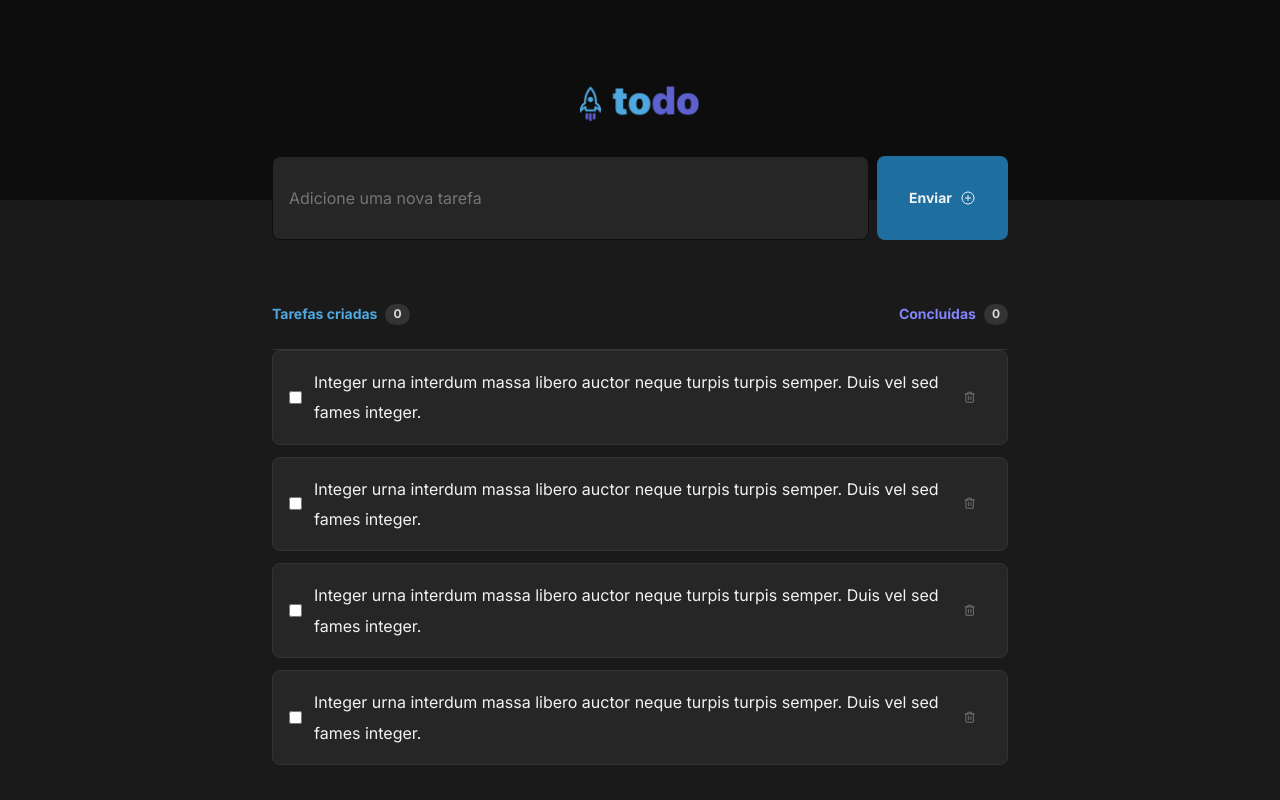
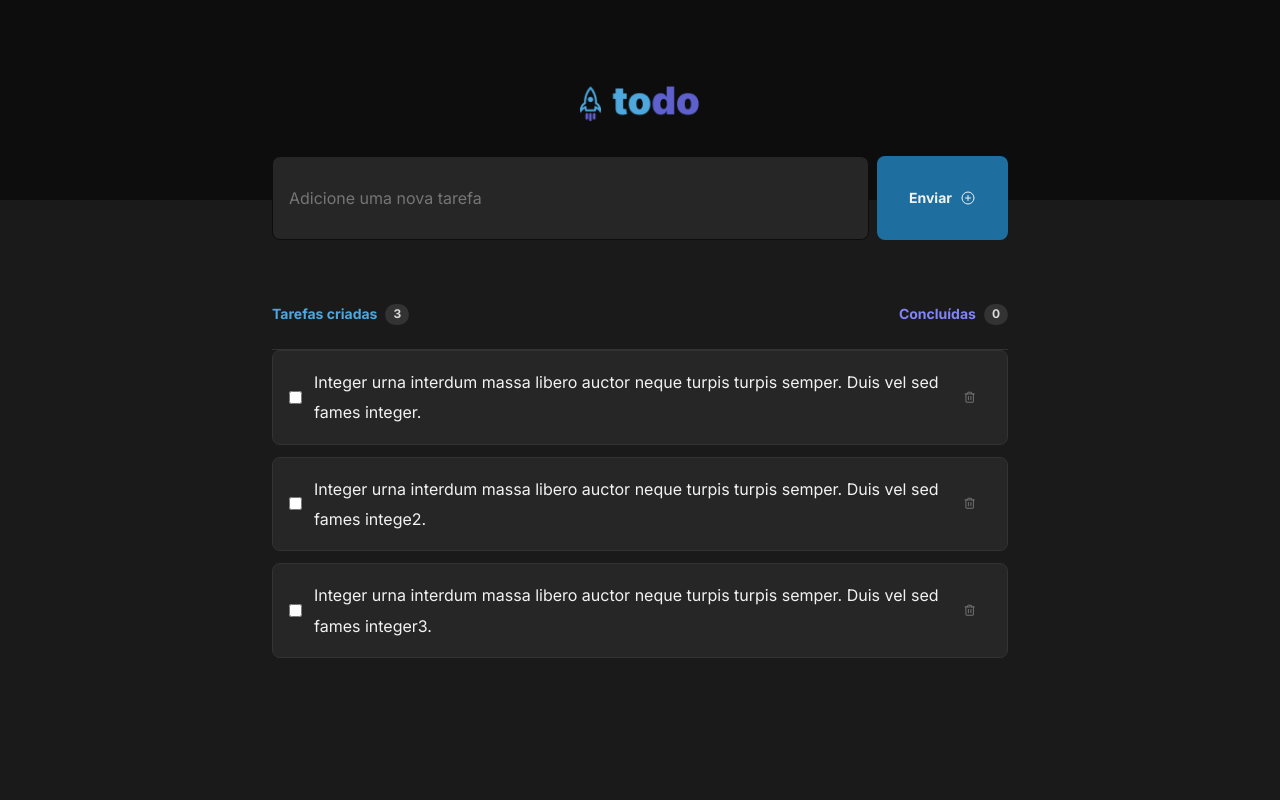
Before and after one commit to lwkas-gabriel/todo-list-rocketseat, a React (Vite) app: page / in a window 1280 px wide. Built offline with nearby package versions, Linux system fonts and the light colour scheme.

Commit message:
refatorando app e implementando iteração dinamica

```diff
--- a/src/App.module.css
+++ b/src/App.module.css
@@ -4,3 +4,96 @@
     max-width: 46rem;
     height: fit-content;
 }
+
+.formNewTodo{
+    display: flex;
+    justify-content: center;
+
+    max-width: 100%;
+
+    gap: 0.5rem;
+
+    margin-top: calc(0px - 2.35rem - 6px);
+}
+
+.formNewTodo > input{
+    background-color: var(--gray-500);
+    color: var(--gray-300);
+
+    font-weight: 400;
+    font-size: 1rem;
+
+    padding-left: 1rem;
+
+    border-radius: 8px;
+    border: 1px solid var(--gray-700);
+
+    flex-grow: 1;
+}
+
+.formNewTodo > input:focus{
+    outline: none;
+    border: 1px solid var(--purple-dark);
+    color: var(--gray-100);
+}
+
+.formNewTodo > button{
+    display: flex;
+    align-items: center;
+    gap: 0.5rem;
+
+    font-size: 0.875rem;
+    font-weight: 700;
+
+    color: var(--gray-100);
+    background: var(--blue-dark);
+
+    border-radius: 8px;
+    border: none;
+
+    padding: 2rem 2rem;
+}
+
+.formNewTodo > button:hover{
+    background: var(--blue);
+}
+
+
+.todoListHeader{
+    display: flex;
+    justify-content: space-between;
+    padding-bottom: 1.5rem;
+    border-bottom: 1px solid var(--gray-400);
+
+    margin-top: 4rem;
+}
+
+.todoListHeader > div{
+    display: flex;
+    gap: 0.5rem;
+}
+
+.todoTasksCreated{
+    font-size: 14px;
+    font-weight: 700;
+    color: var(--blue);
+}
+
+.todoFinishedTasks{
+    font-size: 14px;
+    font-weight: 700;
+    color: var(--purple);
+}
+
+.counter{
+    background-color: var(--gray-400);
+    color: var(--gray-200);
+    font-size: 12px;
+    font-weight: 700;
+    padding: 0.125rem 0.5rem;
+    border-radius: 999px;
+}
+
+.listContainer{
+    list-style: none;
+}
--- a/src/App.tsx
+++ b/src/App.tsx
@@ -1,17 +1,45 @@
 import { Header } from './components/Header'
-import { InputList } from './components/InputList'
 import styles from './App.module.css'
 import './global.css'
-import { TodoList } from './components/TodoList'
+import { PlusCircle } from 'phosphor-react'
+import { ListItem } from './components/ListItem'
 
 function App() {
+
+  const toDos: string[] = [
+    "Integer urna interdum massa libero auctor neque turpis turpis semper. Duis vel sed fames integer.",
+    "Integer urna interdum massa libero auctor neque turpis turpis semper. Duis vel sed fames intege2.",
+    "Integer urna interdum massa libero auctor neque turpis turpis semper. Duis vel sed fames integer3.",
+  ]
 
   return (
     <div>
       <Header/>
       <main className={styles.wrapper}>
-        <InputList/>
-        <TodoList/>
+        <form className={styles.formNewTodo} action="#">
+          <input placeholder='Adicione uma nova tarefa' type="text" />
+            <button>
+              Enviar
+              <PlusCircle size={16}/>
+            </button>
+        </form>
+        <header className={styles.todoListHeader}>
+            <div>
+              <p className={styles.todoTasksCreated}>Tarefas criadas</p><span className={styles.counter}>{toDos.length}</span>
+            </div>
+            <div>
+              <p className={styles.todoFinishedTasks}>Concluídas</p><span className={styles.counter}>0</span>
+            </div>
+        </header>
+          <li className={styles.listContainer}>
+            {
+              toDos.map(todo => {
+                return (
+                  <ListItem todoText={todo}/>
+                )
+              })
+            }
+          </li>
       </main>
     </div>
   )
--- a/src/components/InputList.module.css
+++ /dev/null
@@ -1,52 +0,0 @@
-form{
-    display: flex;
-    justify-content: center;
-
-    max-width: 100%;
-
-    gap: 0.5rem;
-
-    margin-top: calc(0px - 2.35rem - 6px);
-}
-
-form > input{
-    background-color: var(--gray-500);
-    color: var(--gray-300);
-
-    font-weight: 400;
-    font-size: 1rem;
-
-    padding-left: 1rem;
-
-    border-radius: 8px;
-    border: 1px solid var(--gray-700);
-
-    flex-grow: 1;
-}
-
-form input:focus{
-    outline: none;
-    border: 1px solid var(--purple-dark);
-    color: var(--gray-100);
-}
-
-form > button{
-    display: flex;
-    align-items: center;
-    gap: 0.5rem;
-
-    font-size: 0.875rem;
-    font-weight: 700;
-
-    color: var(--gray-100);
-    background: var(--blue-dark);
-
-    border-radius: 8px;
-    border: none;
-
-    padding: 2rem 2rem;
-}
-
-form button:hover{
-    background: var(--blue);
-}
--- a/src/components/InputList.tsx
+++ /dev/null
@@ -1,14 +0,0 @@
-import { PlusCircle } from 'phosphor-react';
-import styles from './InputList.module.css';
-
-export function InputList(){
-    return (
-        <form className={styles.form} action="">
-            <input placeholder='Adicione uma nova tarefa' type="text" />
-            <button>
-                Enviar
-                <PlusCircle size={16}/>
-            </button>
-        </form>
-    )
-}
--- a/src/components/ListItem.tsx
+++ b/src/components/ListItem.tsx
@@ -1,11 +1,15 @@
 import styles from './ListItem.module.css';
 import { Trash } from 'phosphor-react'
 
-export function ListItem(){
+interface ListItemProps{
+    todoText: string;
+}
+
+export function ListItem({todoText}: ListItemProps){
     return (
         <ul className={styles.listItem}>
-            <input type="checkbox" id="html" name="fav_language" value="HTML" />
-            <label>Integer urna interdum massa libero auctor neque turpis turpis semper. Duis vel sed fames integer.</label>
+            <input type="checkbox"/>
+            <label>{todoText}</label>
             <button><Trash /></button>
         </ul>
     )
--- a/src/components/TodoList.module.css
+++ /dev/null
@@ -1,40 +0,0 @@
-.container{
-    margin-top: 4rem;
-}
-
-.todoHeader{
-    display: flex;
-    justify-content: space-between;
-    padding-bottom: 1.5rem;
-    border-bottom: 1px solid var(--gray-400);
-}
-
-.todoHeader > div{
-    display: flex;
-    gap: 0.5rem;
-}
-
-.todoTasksCreated{
-    font-size: 14px;
-    font-weight: 700;
-    color: var(--blue);
-}
-
-.todoFinishedTasks{
-    font-size: 14px;
-    font-weight: 700;
-    color: var(--purple);
-}
-
-span{
-    background-color: var(--gray-400);
-    color: var(--gray-200);
-    font-size: 12px;
-    font-weight: 700;
-    padding: 0.125rem 0.5rem;
-    border-radius: 999px;
-}
-
-.listContainer{
-    list-style: none;
-}
--- a/src/components/TodoList.tsx
+++ /dev/null
@@ -1,23 +0,0 @@
-import { ListItem } from './ListItem';
-import styles from './TodoList.module.css';
-
-export function TodoList(){
-    return (
-        <div className={styles.container}>
-            <header className={styles.todoHeader}>
-                <div>
-                    <p className={styles.todoTasksCreated}>Tarefas criadas</p><span>0</span>
-                </div>
-                <div>
-                    <p className={styles.todoFinishedTasks}>Concluídas</p><span>0</span>
-                </div>
-            </header>
-            <li className={styles.listContainer}>
-                <ListItem />
-                <ListItem />
-                <ListItem />
-                <ListItem />
-            </li>
-        </div>
-    )
-}
```
